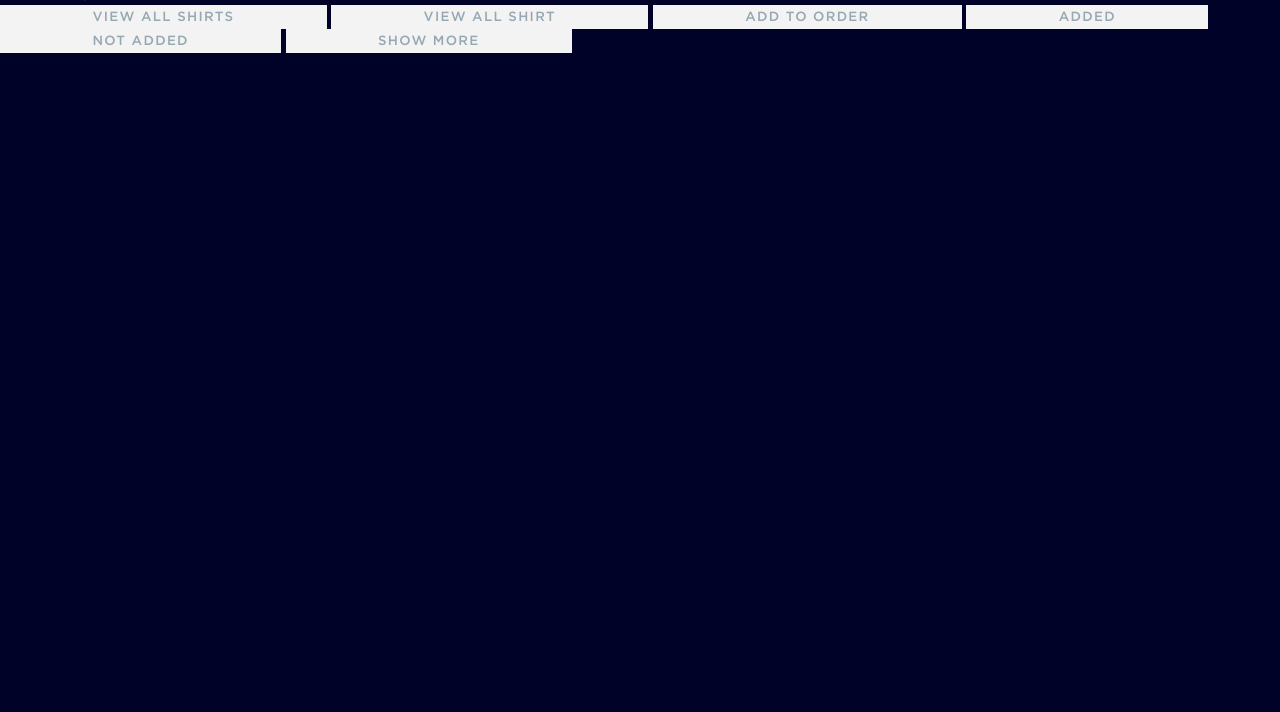
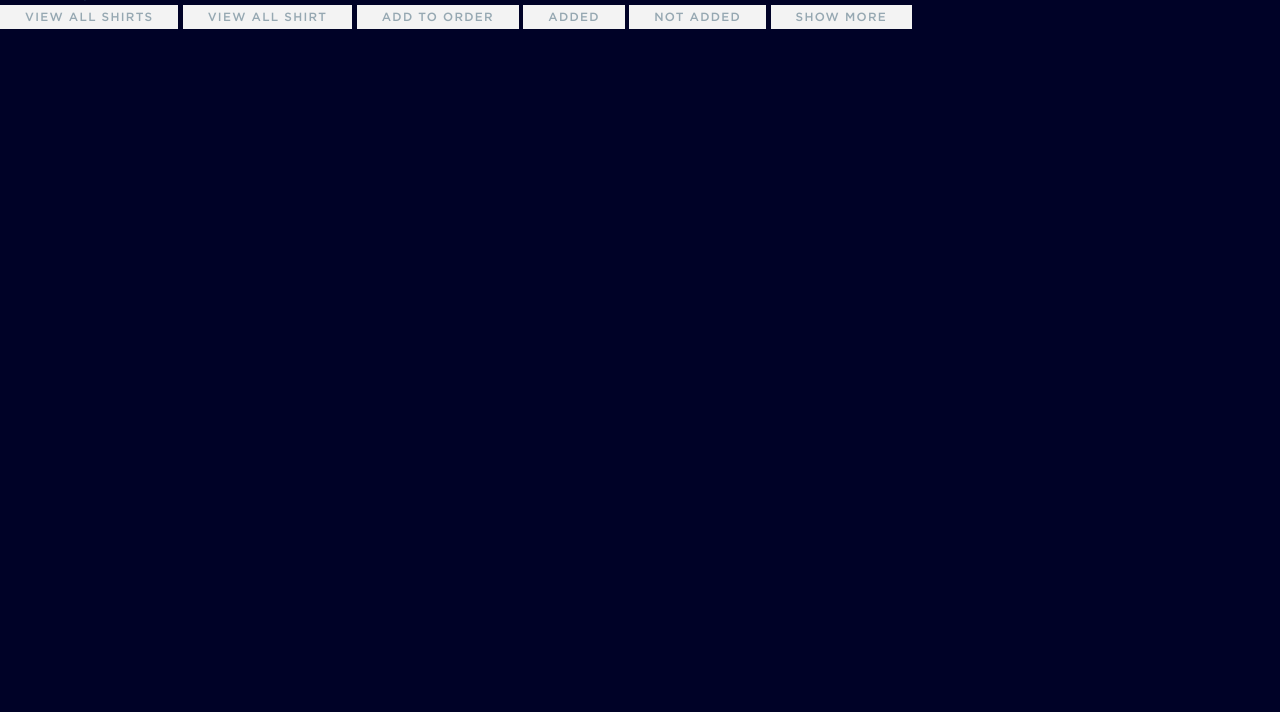
Before and after one commit to izaprzy/KOSZULE, a website: page src/index.html in a window 1280 px wide. Shown: the part 88-800 px from the top of the page. Drawn offline with Linux system fonts and the light colour scheme.

Commit message:
Changed typo

```diff
--- a/src/sass/general/_buttons.scss
+++ b/src/sass/general/_buttons.scss
@@ -1,13 +1,14 @@
 // Global buttons
 // ------------------------------------------
 .button {
+    @extend %u-text--small;
     @extend %u-font--medium;
-    @extend %u-space--h-big;
     background: map-get($color-brand, 'concrete');
     border: 1px solid transparent;
     color: map-get($color-brand, 'gull-gray');
     display: inline-block;
     height: 24px;
     letter-spacing: 1.3px;
+    padding: 0 24px;
     text-transform: uppercase;
 }
```
Also changed, not shown: src/css/main.css, 1 other file.
